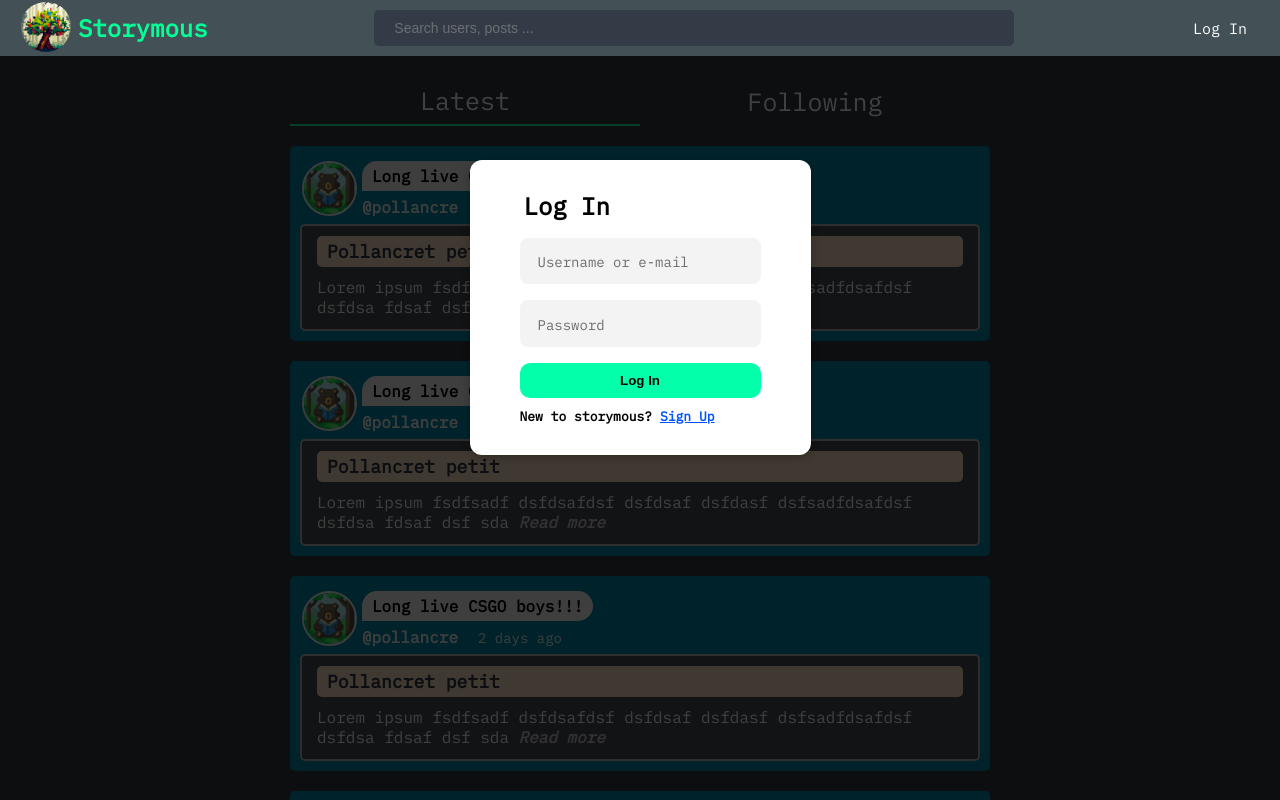
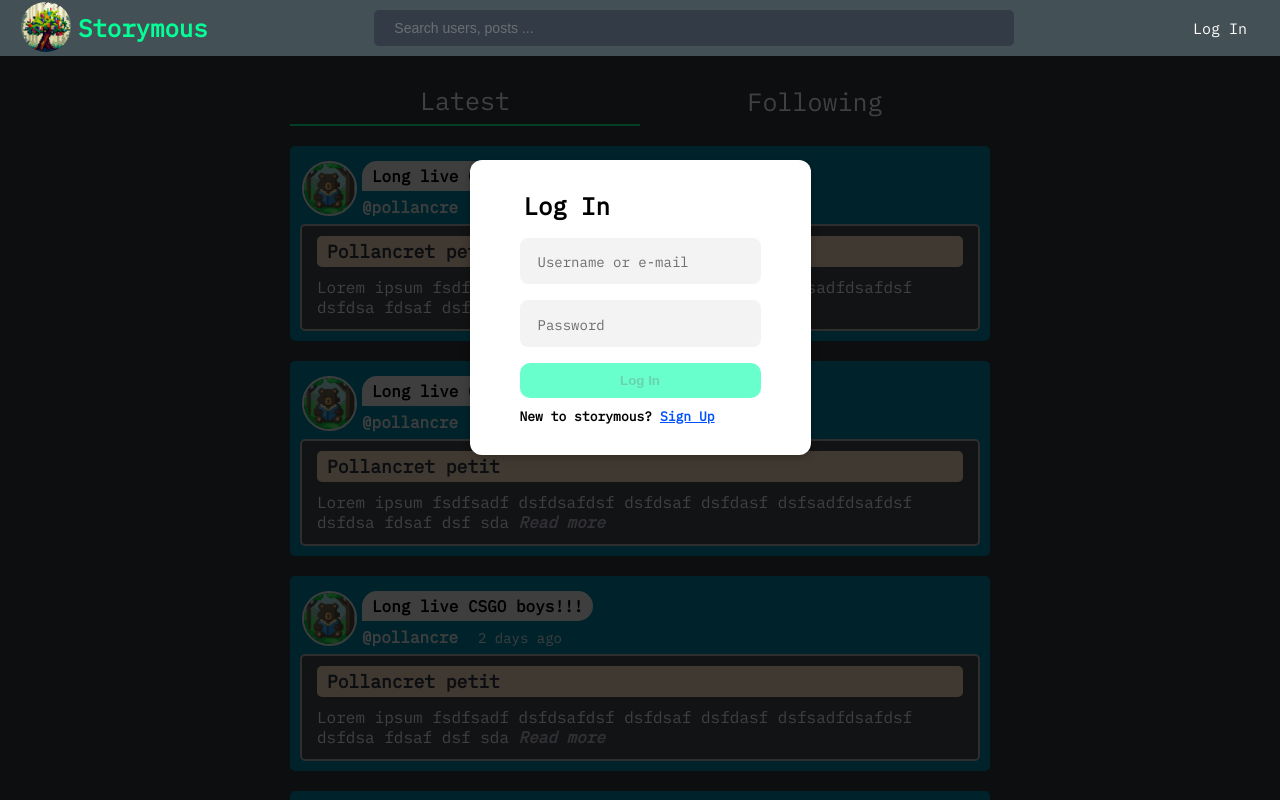
Before and after one commit to aleixfortm/storymous, a Vue app: page /home in a window 1280 px wide. Both pictures are taken after a click on the button "Log In". Shown: the top 800 px of the page. Built offline with nearby package versions, Linux system fonts and the light colour scheme.

Commit message:
finished full dialog

```diff
--- a/src/components/SigninDialog.vue
+++ b/src/components/SigninDialog.vue
@@ -4,13 +4,13 @@
     <div class="dialog-div"> <b>Log In</b> </div>
     <form @submit.prevent="submitDataFunc()">
         <div class="form-control">
-            <input id="title" name="title" type="text" ref="titleInput" placeholder="Username or e-mail">
+            <input v-model="usernameValue" id="title" name="title" type="text" ref="titleInput" placeholder="Username or e-mail">
         </div>
         <div class="form-control">
-          <input id="password" name="password" type="password" ref="passwordInput" placeholder="Password">
+          <input v-model="passwordValue" id="password" name="password" type="password" ref="passwordInput" placeholder="Password">
         </div>
         <div>
-            <button type="submit">Log In</button>
+            <button class="button" :disabled="!validateForm()" type="submit">Log In</button>
         </div>
         <div class="signup-message">New to storymous? <a href="" @click.prevent="$emit('signup')" class="link">Sign Up</a></div>
       </form>
@@ -22,7 +22,41 @@ import SelectButton from "./SelectButton.vue";
 
 export default {
   emits: ["close"],
-  components: SelectButton
+  components: SelectButton,
+  data() {
+    return {
+      formValid: false,
+      usernameValue: "",
+      passwordValue: ""
+    }
+  },
+  methods: {
+    validateForm() {
+      if ((this.usernameValue.length >= 3) && (this.passwordValue.length >= 3)) {
+          this.formValid = true;
+          return true;
+      } else {
+          this.formValid = false;
+          return false;
+      }
+    },
+    submitForm() {
+      this.validateForm();
+      if (this.formValid) {
+        alert("pollancre!!!!")
+      } else {
+        alert("poll")
+      }
+    }
+  },
+  computed: {
+    usernameChange() {
+      return this.usernameValue;
+    },
+    passwordChange() {
+      return this.passwordValue;
+    }
+  }
 }
 
 </script>
@@ -60,7 +94,7 @@ form {
   width: fit-content;
 }
 
-button {
+.button {
   width: 100%;
   margin: auto;
   justify-content: center;
@@ -70,12 +104,28 @@ button {
   border: 0;
   background-color: rgb(4, 255, 171);
   font-weight: bolder;
+}
+
+.button:hover {
+  background-color: rgb(0, 233, 155);
   cursor: pointer;
 }
 
-button:hover {
-  background-color: rgb(0, 233, 155);
+.button[disabled] {
+  width: 100%;
+  margin: auto;
+  justify-content: center;
+  align-items: center;
+  padding: 10px 0;
+  border-radius: 10px;
+  border: 0;
+  background-color: rgb(4, 255, 171);
+  font-weight: bolder;
+  opacity: 0.6;
+  cursor: default;
 }
+
+
 
 .link {
   color: rgb(0, 81, 255);
```
